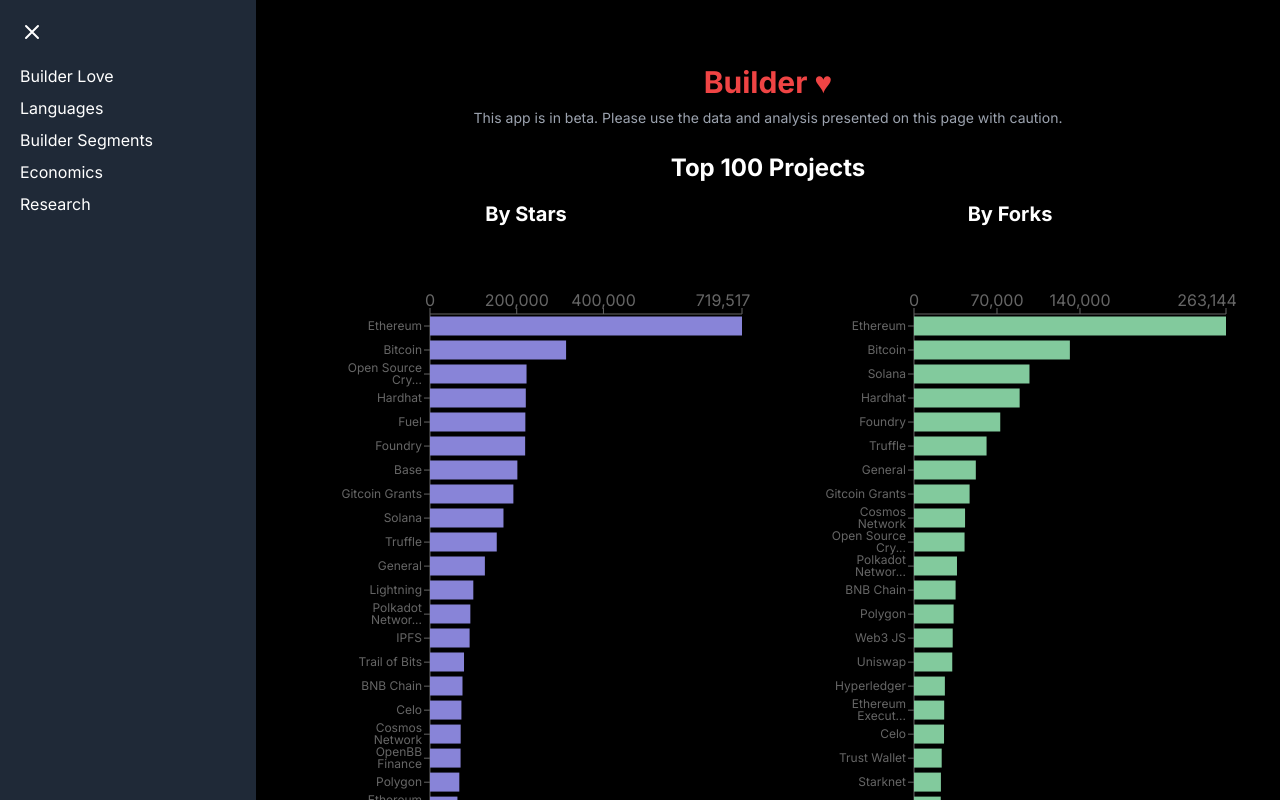
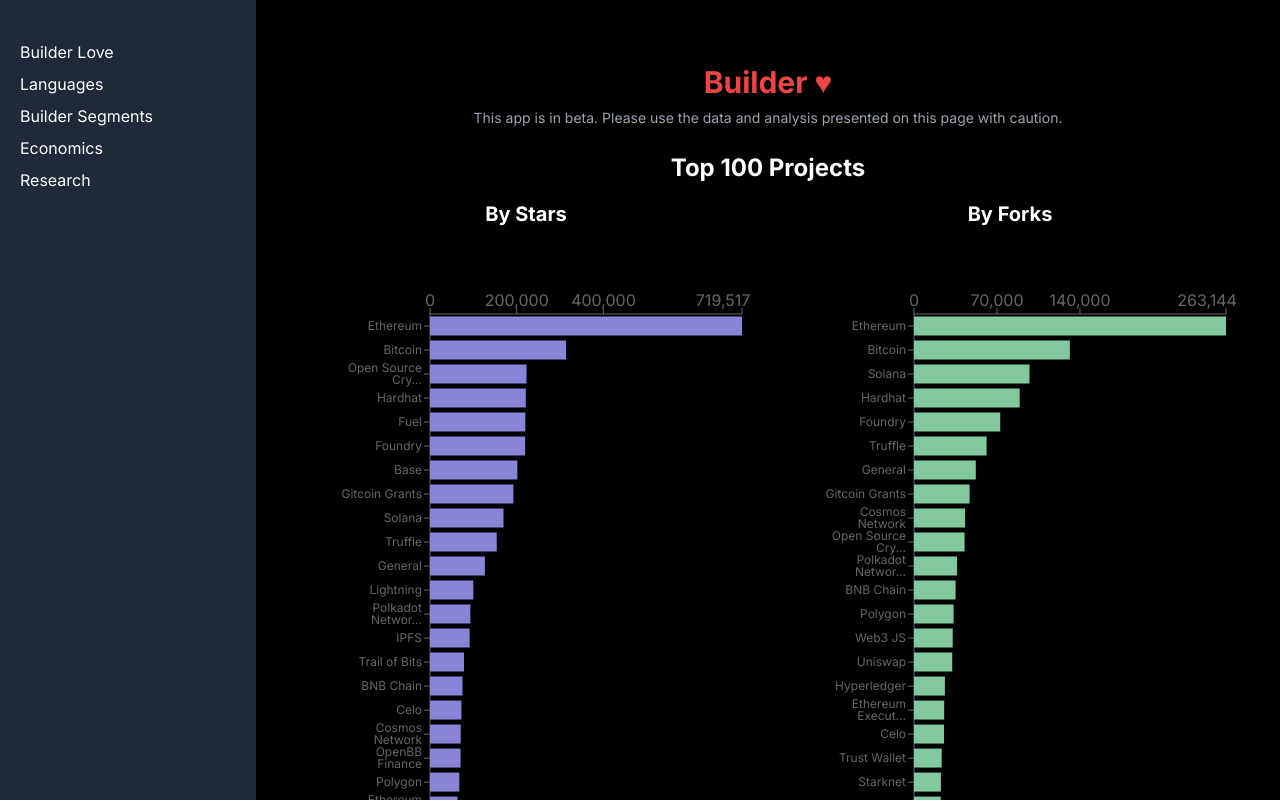
Before and after one commit to builder-love/react, a Next.js app: page / in a window 1280 px wide. Shown: the top 800 px of the page. Built offline with nearby package versions, Linux system fonts and the light colour scheme.

Commit message:
desktop navbar
removed ability to collapse

```diff
--- a/app/layout.tsx
+++ b/app/layout.tsx
@@ -1,14 +1,14 @@
-import type { Metadata } from 'next';
-import { Inter } from 'next/font/google';
-import './globals.css';
-import Navigation from './navigation';
-import Footer from './footer';
+import type { Metadata } from "next";
+import { Inter } from "next/font/google";
+import "./globals.css";
+import Navigation from "./navigation";
+import Footer from "./footer";
 
-const inter = Inter({ subsets: ['latin'] });
+const inter = Inter({ subsets: ["latin"] });
 
 export const metadata: Metadata = {
-  title: 'Builder Love',
-  description: 'Fight FUD, with love',
+  title: "Builder Love",
+  description: "Fight FUD, with love",
 };
 
 export default function RootLayout({
@@ -21,7 +21,7 @@ export default function RootLayout({
       <body className={`${inter.className} bg-black text-white flex flex-col min-h-screen`}>
         <div className="flex flex-row w-full">
           <Navigation />
-          <main className="flex-1 md:ml-64 p-5 pt-16 min-h-screen">
+          <main className="flex-1 p-5 pt-16 min-h-screen w-full">
             <h1 className="text-3xl font-bold text-red-500 text-center">
               Builder <span className="text-red-500">♥</span>
             </h1>
@@ -29,7 +29,12 @@ export default function RootLayout({
               This app is in beta. Please use the data and analysis presented on
               this page with caution.
             </p>
-            {children}
+            {/* Center the content within main */}
+            <div className="flex justify-center items-center w-full">
+              <div className="w-full max-w-7xl">
+                {children}
+              </div>
+            </div>
           </main>
         </div>
         <Footer />
--- a/app/navigation.tsx
+++ b/app/navigation.tsx
@@ -1,46 +1,59 @@
 'use client';
 
+import React from 'react';
 import Link from 'next/link';
-import { useState, useEffect } from 'react';
+import { useState, useEffect, useRef } from 'react';
 import { usePathname } from 'next/navigation';
 import { useScreenOrientation } from './hooks/useScreenOrientation';
 
-const Navigation: React.FC<React.PropsWithChildren> = () => {
+const Navigation: React.FC<React.PropsWithChildren> = ({ children }) => {
   const { isMobile } = useScreenOrientation();
-  const [isNavCollapsed, setIsNavCollapsed] = useState(isMobile);
+  const [isNavCollapsed, setIsNavCollapsed] = useState(true); // Start collapsed on mobile
   const pathname = usePathname();
+  const navRef = useRef<HTMLDivElement>(null);
 
+  // Only allow toggling on mobile
   const toggleNav = () => {
+    if (isMobile) {
       setIsNavCollapsed(!isNavCollapsed);
+    }
   };
 
+  // Collapse on route change (only on mobile)
   const collapseNav = () => {
     if (isMobile) {
       setIsNavCollapsed(true);
     }
   };
 
+  // Collapse by default on mobile, always expanded on desktop
   useEffect(() => {
     setIsNavCollapsed(isMobile);
   }, [isMobile]);
 
-  // Collapse the navbar whenever the route changes
   useEffect(() => {
     collapseNav();
   }, [pathname]);
 
+  const getNavWidth = () => {
+    if (!isMobile) {
+      return navRef.current?.offsetWidth || 256; // Default width when expanded on desktop
+    }
+    return 0; // No width on mobile when collapsed
+  };
+
   return (
     <div className="md:block relative z-10">
       <nav
+        ref={navRef}
         className={`bg-gray-800 md:h-screen md:w-64 w-full fixed ${
-          isNavCollapsed ? 'h-auto bg-transparent' : 'h-screen w-64'
+          isNavCollapsed && isMobile ? 'h-auto bg-transparent' : 'h-screen w-64'
         } transition-all duration-300 ease-in-out`}
       >
         <div className="flex justify-between items-center">
-          <button
-            onClick={toggleNav}
-            className="text-white focus:outline-none p-5"
-          >
+          {/* Show toggle button only on mobile */}
+          {isMobile && (
+            <button onClick={toggleNav} className="text-white focus:outline-none p-5">
               <svg
                 className="h-6 w-6"
                 fill="none"
@@ -65,6 +78,7 @@ const Navigation: React.FC<React.PropsWithChildren> = () => {
                 )}
               </svg>
             </button>
+          )}
           {/* Title/Logo */}
           {isMobile && isNavCollapsed && (
             <Link href="/" className="text-white text-lg font-bold pr-5" prefetch>
@@ -72,58 +86,47 @@ const Navigation: React.FC<React.PropsWithChildren> = () => {
             </Link>
           )}
         </div>
-        <ul
-          className={`list-none p-0 ${isNavCollapsed ? 'hidden md:block' : 'block'}`}
-        >
+
+        {/* Add mt-10 for top margin on desktop */}
+        <ul className={`list-none p-0 ${isNavCollapsed && isMobile ? 'hidden' : ''} ${!isMobile ? 'mt-10' : ''}`}>
           <li className="mb-2">
-            <Link
-              href="/"
-              className="text-white hover:underline block px-5"
-              prefetch
-            >
+            <Link href="/" className="text-white hover:underline block px-5" prefetch>
               Builder Love
             </Link>
           </li>
           <li className="mb-2">
-            <Link
-              href="/languages"
-              className="text-white hover:underline block px-5"
-              prefetch
-            >
+            <Link href="/languages" className="text-white hover:underline block px-5" prefetch>
               Languages
             </Link>
           </li>
           <li className="mb-2">
-            <Link
-              href="/developers"
-              className="text-white hover:underline block px-5"
-              prefetch
-            >
+            <Link href="/developers" className="text-white hover:underline block px-5" prefetch>
               Builder Segments
             </Link>
           </li>
           <li className="mb-2">
-            <Link
-              href="/economics"
-              className="text-white hover:underline block px-5"
-              prefetch
-            >
+            <Link href="/economics" className="text-white hover:underline block px-5" prefetch>
               Economics
             </Link>
           </li>
           <li className="mb-2">
-            <Link
-              href="/research"
-              className="text-white hover:underline block px-5"
-              prefetch
-            >
+            <Link href="/research" className="text-white hover:underline block px-5" prefetch>
               Research
             </Link>
           </li>
         </ul>
       </nav>
+
+      {/* Adjust content based on navWidth */}
+      <NavContext.Provider value={{ navWidth: getNavWidth() }}>
+        <div style={{ marginLeft: isMobile ? '0' : `${getNavWidth()}px` }}>
+          {children}
+        </div>
+      </NavContext.Provider>
     </div>
   );
 };
 
+export const NavContext = React.createContext({ navWidth: 0 });
+
 export default Navigation;
```
Lines whose indentation alone changed are shown as unchanged.
